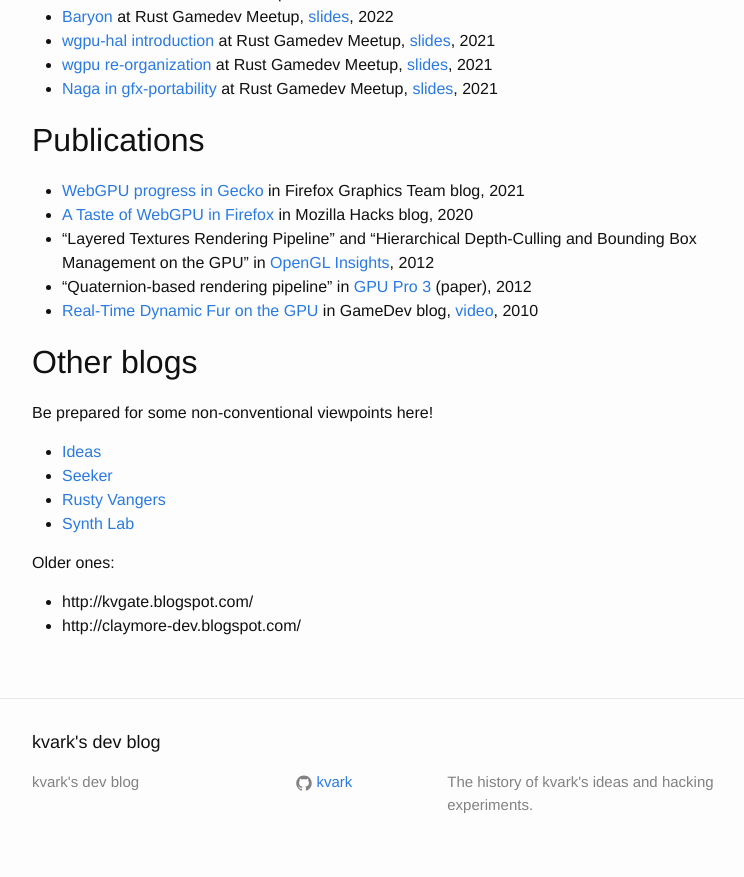
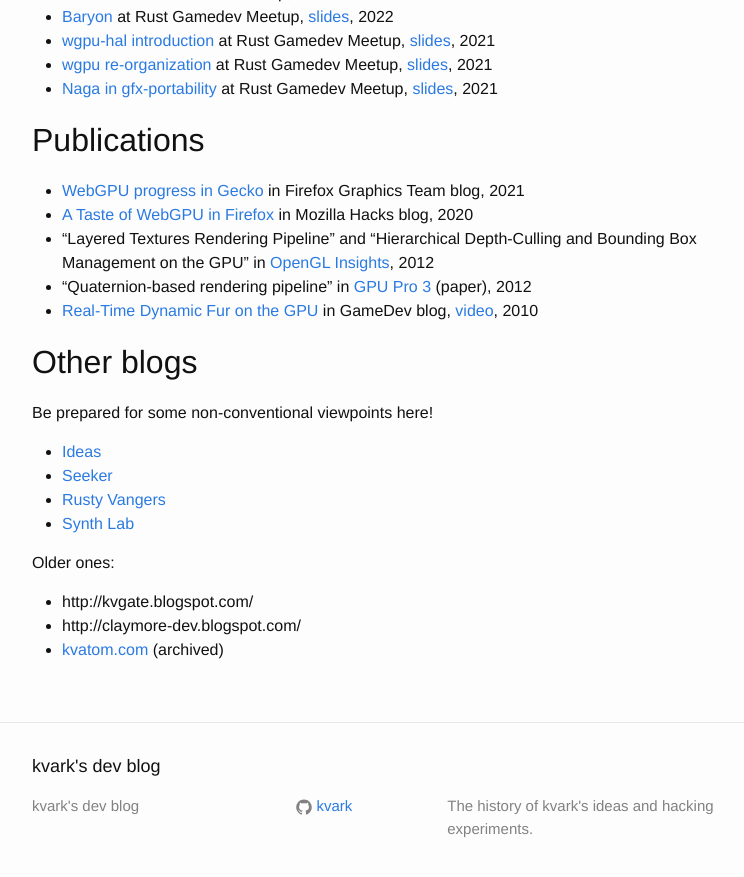
Before and after one commit to kvark/kvark.github.io, a Jekyll site: the page built from about.md, in a window 1280 px wide and 900 px high, scrolled down 930 px. Shown: the top 877 px of the window, without its empty margins (238-982 px from the left). Built offline with Jekyll 4.4.1, drawn with Linux system fonts in a browser that asks for light colours.

Commit message:
Add link to kvatom blog

```diff
--- a/about.md
+++ b/about.md
@@ -61,3 +61,4 @@ Be prepared for some non-conventional viewpoints here!
 Older ones:
   - http://kvgate.blogspot.com/
   - http://claymore-dev.blogspot.com/
+  - [kvatom.com](https://web.archive.org/web/20150513163740/http://www.kvatom.com/) (archived)
```
